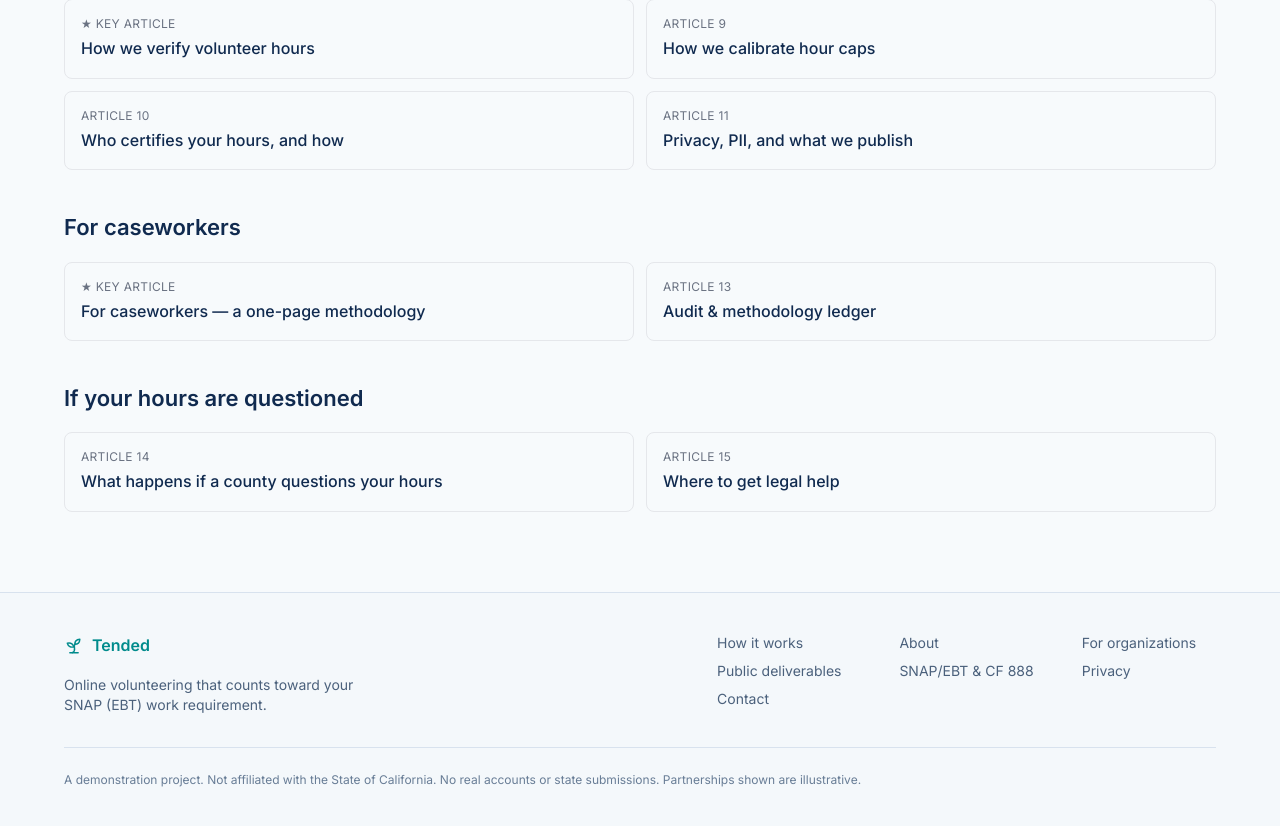
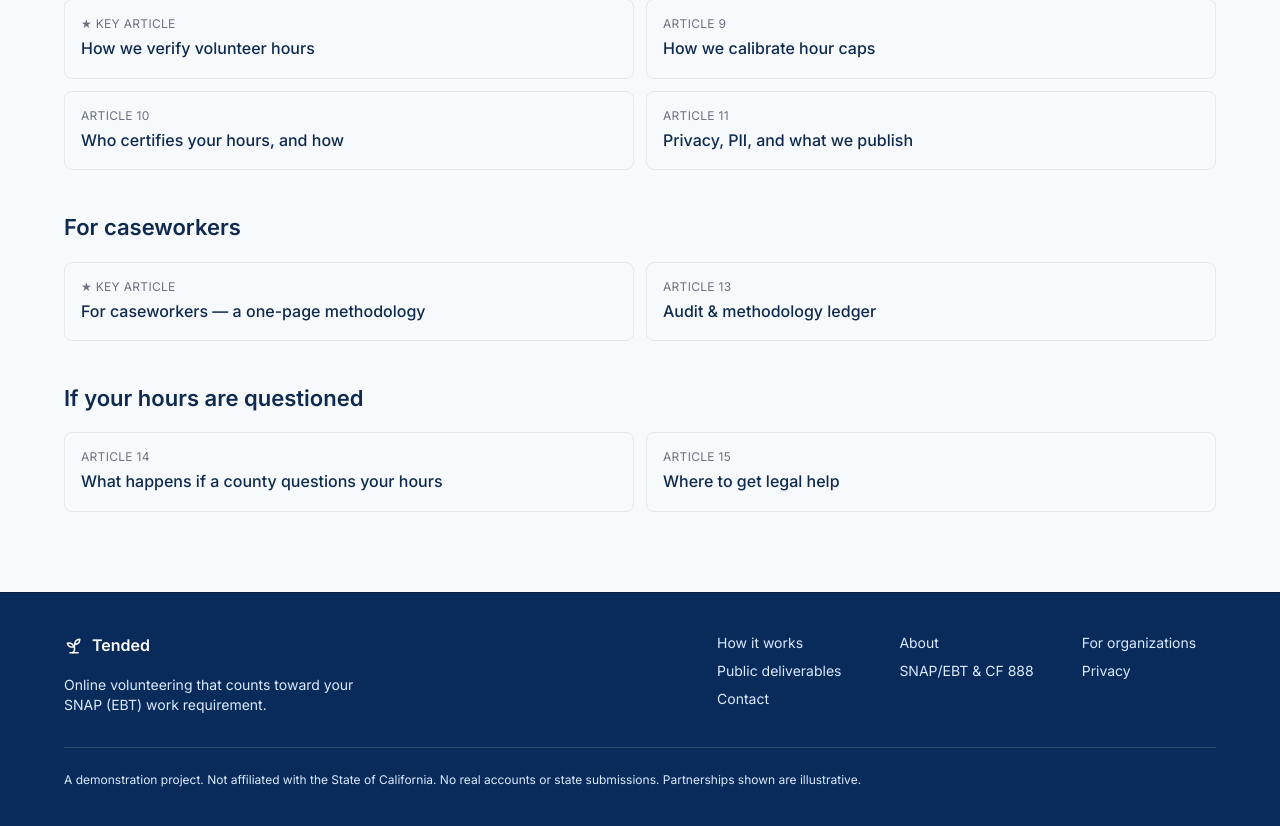
Before and after one commit to BodenHolland/Volunteer, a Next.js app: page /help in a window 1280 px wide. Shown: the part 1123-1949 px from the top of the page. Built offline with nearby package versions, Linux system fonts and the light colour scheme; no server answers.

Commit message:
Unify remaining application shells

```diff
--- a/components/admin-header.tsx
+++ b/components/admin-header.tsx
@@ -32,6 +32,8 @@ const NAV = [
   { href: "/admin/feedback", label: "Feedback", icon: MessageSquare },
   { href: "/admin/reset", label: "Reset", icon: RotateCcw },
 ];
+const PRIMARY_NAV = NAV.slice(0, 5);
+const MORE_NAV = NAV.slice(5);
 
 export function AdminHeader({ user }: { user: AdminHeaderUser }) {
   const pathname = usePathname();
@@ -39,27 +41,39 @@ export function AdminHeader({ user }: { user: AdminHeaderUser }) {
   const isActive = (href: string) => (href === "/admin" ? pathname === href : pathname.startsWith(href));
 
   return (
-    <header className="sticky top-0 z-40 border-b border-line bg-white/95 backdrop-blur">
-      <div className="mx-auto flex h-14 max-w-[1200px] items-center justify-between px-4 md:px-6">
+    <header className="sticky top-0 z-40 border-b border-navy-deep bg-navy text-white shadow-sm">
+      <div className="mx-auto flex h-16 max-w-[1280px] items-center justify-between px-4 md:px-6">
         <div className="flex items-center gap-8">
-          <Link href="/admin" className="flex items-center gap-2" aria-label="Tended admin">
-            <Logo />
-            <span className="hidden rounded bg-section px-1.5 py-0.5 text-[11px] font-medium text-meta sm:inline">Admin</span>
+          <Link href="/admin" className="flex items-center gap-2 rounded-md focus-visible:outline focus-visible:outline-2 focus-visible:outline-offset-4 focus-visible:outline-white" aria-label="Tended admin">
+            <Logo className="text-white" size={24} />
+            <span className="hidden rounded-md border border-gold/40 bg-gold-subtle px-1.5 py-0.5 text-[11px] font-semibold text-gold-hover sm:inline">Admin</span>
           </Link>
           <nav className="hidden items-center gap-1 md:flex">
-            {NAV.map((item) => (
-              <Link key={item.href} href={item.href} className={cn("rounded-md px-3 py-1.5 text-sm font-medium", isActive(item.href) ? "bg-forest-subtle text-forest" : "text-body hover:bg-section")}>
+            {PRIMARY_NAV.map((item) => (
+              <Link key={item.href} href={item.href} className={cn("rounded-md px-3 py-1.5 text-sm font-medium", isActive(item.href) ? "border-b-2 border-gold text-white" : "text-blue-100 hover:text-white")}>
                 {item.label}
               </Link>
             ))}
+            <DropdownMenu>
+              <DropdownMenuTrigger className={cn("flex items-center gap-1 rounded-md px-3 py-1.5 text-sm font-medium", MORE_NAV.some((item) => isActive(item.href)) ? "border-b-2 border-gold text-white" : "text-blue-100 hover:text-white")}>
+                More <ChevronDown className="size-4" />
+              </DropdownMenuTrigger>
+              <DropdownMenuContent>
+                {MORE_NAV.map((item) => (
+                  <DropdownMenuItem key={item.href} asChild>
+                    <Link href={item.href}><item.icon /> {item.label}</Link>
+                  </DropdownMenuItem>
+                ))}
+              </DropdownMenuContent>
+            </DropdownMenu>
           </nav>
         </div>
 
         <div className="flex items-center gap-2">
           <DropdownMenu>
-            <DropdownMenuTrigger className="hidden items-center gap-1.5 rounded-md px-2 py-1.5 text-sm font-medium text-ink hover:bg-section md:flex">
+            <DropdownMenuTrigger className="hidden items-center gap-1.5 rounded-full border border-white/30 px-3 py-1.5 text-sm font-medium text-white hover:bg-white/10 md:flex">
               {user.name.split(" ")[0]}
-              <ChevronDown className="size-4 text-meta" />
+              <ChevronDown className="size-4 text-blue-100" />
             </DropdownMenuTrigger>
             <DropdownMenuContent>
               <DropdownMenuLabel>{user.email}</DropdownMenuLabel>
@@ -68,22 +82,22 @@ export function AdminHeader({ user }: { user: AdminHeaderUser }) {
             </DropdownMenuContent>
           </DropdownMenu>
 
-          <button className="rounded-md p-2 text-ink hover:bg-section md:hidden" aria-label="Menu" aria-expanded={open} onClick={() => setOpen((v) => !v)}>
+          <button className="rounded-md p-2 text-white hover:bg-white/10 md:hidden" aria-label="Menu" aria-expanded={open} onClick={() => setOpen((v) => !v)}>
             {open ? <X className="size-5" /> : <Menu className="size-5" />}
           </button>
         </div>
       </div>
 
       {open && (
-        <div className="border-t border-line bg-white px-4 py-3 md:hidden">
+        <div className="border-t border-white/15 bg-navy px-4 py-3 md:hidden">
           <nav className="flex flex-col gap-1">
             {NAV.map((item) => (
-              <Link key={item.href} href={item.href} onClick={() => setOpen(false)} className={cn("flex items-center gap-2.5 rounded-md px-3 py-2 text-sm font-medium [&_svg]:size-[18px]", isActive(item.href) ? "bg-forest-subtle text-forest" : "text-body hover:bg-section")}>
+              <Link key={item.href} href={item.href} onClick={() => setOpen(false)} className={cn("flex items-center gap-2.5 rounded-md px-3 py-2 text-sm font-medium [&_svg]:size-[18px]", isActive(item.href) ? "bg-white/15 text-white" : "text-blue-100 hover:bg-white/10 hover:text-white")}>
                 <item.icon /> {item.label}
               </Link>
             ))}
-            <div className="my-1 h-px bg-line" />
-            <Link href="/signout" className="flex items-center gap-2.5 rounded-md px-3 py-2 text-sm font-medium text-brick hover:bg-brick-subtle [&_svg]:size-[18px]"><LogOut /> Sign out</Link>
+            <div className="my-1 h-px bg-white/15" />
+            <Link href="/signout" className="flex items-center gap-2.5 rounded-md px-3 py-2 text-sm font-medium text-red-200 hover:bg-white/10 [&_svg]:size-[18px]"><LogOut /> Sign out</Link>
           </nav>
         </div>
       )}
--- a/components/auth-shell.tsx
+++ b/components/auth-shell.tsx
@@ -16,17 +16,23 @@ export async function AuthShell({
 }) {
   const locale = await getLocale();
   return (
-    <main className="flex min-h-screen flex-col items-center justify-center bg-section px-4 py-10">
-      <Link href="/" className="mb-8">
-        <Logo size={24} className="text-xl" />
-      </Link>
-      <div className="w-full max-w-[420px] rounded-lg border border-line bg-white p-8 shadow-sm">
-        <h1 className="text-2xl font-semibold text-ink">{title}</h1>
+    <main className="min-h-screen bg-[#f7fafc]">
+      <header className="border-b border-navy-deep bg-navy">
+        <div className="mx-auto flex h-16 max-w-[1280px] items-center px-4 md:px-6">
+          <Link href="/" className="rounded-md focus-visible:outline focus-visible:outline-2 focus-visible:outline-offset-4 focus-visible:outline-white">
+            <Logo size={24} className="text-xl text-white" />
+          </Link>
+        </div>
+      </header>
+      <div className="flex flex-col items-center px-4 py-12 md:py-16">
+      <div className="w-full max-w-[420px] border-l-4 border-teal bg-white p-8 shadow-sm">
+        <h1 className="service-heading text-2xl">{title}</h1>
         {subtitle && <p className="mt-2 text-sm text-body">{subtitle}</p>}
         <div className="mt-6">{children}</div>
       </div>
       {footer && <div className="mt-6 text-sm text-body">{footer}</div>}
       <div className="mt-6"><LocaleSwitcher locale={locale} /></div>
+      </div>
     </main>
   );
 }
--- a/components/site-footer.tsx
+++ b/components/site-footer.tsx
@@ -5,24 +5,24 @@ import { getDict } from "@/lib/i18n";
 export async function SiteFooter() {
   const { t } = await getDict();
   return (
-    <footer className="border-t border-line bg-section">
+    <footer className="border-t border-navy-deep bg-navy text-white">
       <div className="mx-auto max-w-[1200px] px-4 py-10 md:px-6">
         <div className="flex flex-col gap-6 md:flex-row md:items-start md:justify-between">
           <div className="max-w-xs">
-            <Logo />
-            <p className="mt-3 text-sm text-body">{t.footer.tagline}</p>
+            <Logo className="text-white" />
+            <p className="mt-3 text-sm text-blue-100">{t.footer.tagline}</p>
           </div>
           <div className="grid grid-cols-2 gap-x-12 gap-y-2 text-sm sm:grid-cols-3">
-            <Link href="/how-it-works" className="text-body hover:text-forest">{t.nav.howItWorks}</Link>
-            <Link href="/about" className="text-body hover:text-forest">{t.nav.about}</Link>
-            <Link href="/for-organizations" className="text-body hover:text-forest">{t.nav.forOrgs}</Link>
-            <Link href="/deliverables" className="text-body hover:text-forest">{t.footer.deliverables}</Link>
-            <Link href="/how-it-works#calfresh" className="text-body hover:text-forest">SNAP/EBT &amp; CF 888</Link>
-            <Link href="/how-it-works#identity" className="text-body hover:text-forest">{t.footer.privacy}</Link>
-            <Link href="/contact" className="text-body hover:text-forest">{t.footer.contact}</Link>
+            <Link href="/how-it-works" className="text-blue-100 hover:text-white">{t.nav.howItWorks}</Link>
+            <Link href="/about" className="text-blue-100 hover:text-white">{t.nav.about}</Link>
+            <Link href="/for-organizations" className="text-blue-100 hover:text-white">{t.nav.forOrgs}</Link>
+            <Link href="/deliverables" className="text-blue-100 hover:text-white">{t.footer.deliverables}</Link>
+            <Link href="/how-it-works#calfresh" className="text-blue-100 hover:text-white">SNAP/EBT &amp; CF 888</Link>
+            <Link href="/how-it-works#identity" className="text-blue-100 hover:text-white">{t.footer.privacy}</Link>
+            <Link href="/contact" className="text-blue-100 hover:text-white">{t.footer.contact}</Link>
           </div>
         </div>
-        <div className="mt-8 border-t border-line pt-6 text-xs text-meta">
+        <div className="mt-8 border-t border-white/15 pt-6 text-xs text-blue-100">
           <p>{t.footer.disclaimer}</p>
         </div>
       </div>
```
